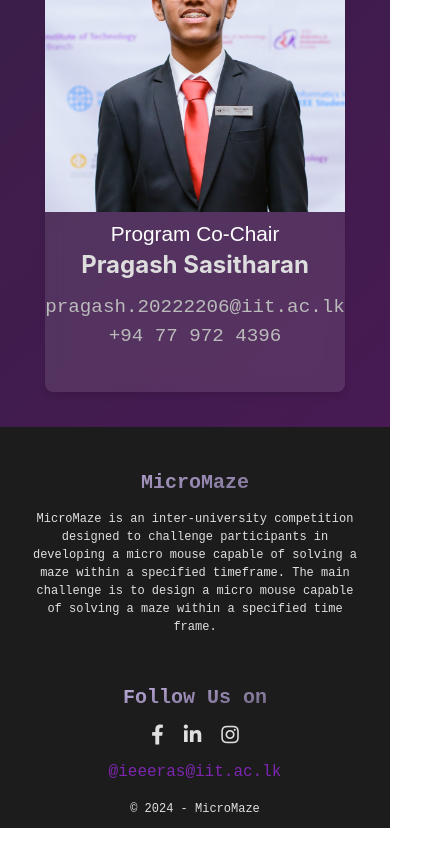
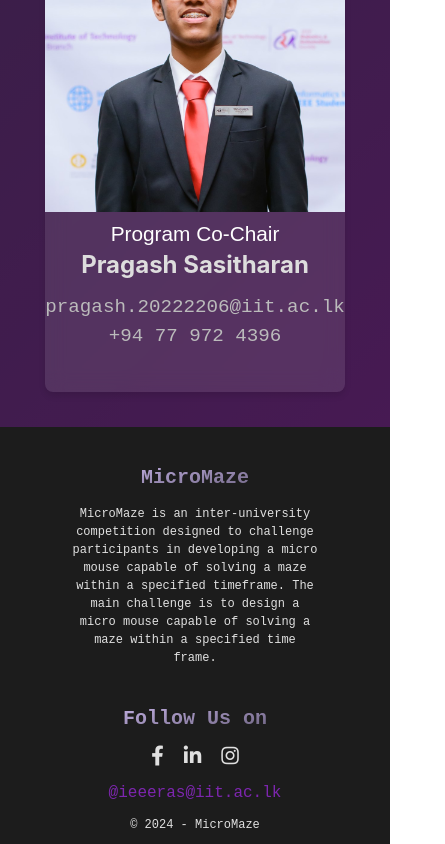
Before and after one commit to Sahan-Daksh/micromaze-web, a React (Vite) app: page / in a window 390 px wide. Shown: the part 11149-11993 px from the top of the page, 445 px wide, since content can reach past the window. Built offline with nearby package versions, Linux system fonts and the light colour scheme; a web font is replaced by a local one.

Commit message:
Fixed Overflow Issue in Mobile View

```diff
--- a/src/assets/styles/pages/layouts/Footer.css
+++ b/src/assets/styles/pages/layouts/Footer.css
@@ -1,26 +1,38 @@
 /* General footer styling */
+body {
+  overflow-x: hidden;
+  width: 100%;
+  max-width: 100vw;
+}
+
 .footer {
   background-color: #1c1c1c;
   color: #e0e0e0;
   font-family: "t26-carbon", monospace;
 font-weight: 400;
 font-style: normal;
-  padding: 20px 10px;
   font-size: 14px;
   position: relative;
   display: flex;
   flex-direction: column;
   justify-content: center;
   align-items: center;
+  width: 100%;
+  max-width: 100vw;
+  padding: 20px 10px;
+  box-sizing: border-box;
 }
 
 .footer-content {
-  max-width: 1200px;
   margin: 0 auto;
   display: flex;
   justify-content: space-between;
   flex-wrap: wrap;
   gap: 30px;
+  width: 100%;
+  max-width: 100%;
+  padding: 0;
+  box-sizing: border-box;
 }
 
 .footer-sections {
@@ -28,21 +40,31 @@ font-style: normal;
   justify-content: space-between;
   gap: 30px;
   width: 100%;
+  max-width: 100%;
+  flex-direction: column;
+  align-items: center;
 }
 
 .footer-info {
-  flex: 3; /* Increase the flex value to make it larger */
-  min-width: 500px; /* Adjust the minimum width */
   padding: 20px; /* Add padding for more space */
   border-radius: 10px; /* Optional: Add border-radius for better visuals */
+  width: 100%;
+  max-width: 100%;
+  min-width: unset;
+  padding: 10px;
+  box-sizing: border-box;
 }
 
 .footer-connect {
-  flex: 1; /* Keep the smaller flex value */
-  min-width: 300px;
+
   text-align: right; /* Aligns content to the right */
   padding: 20px; /* Add padding for more space */
   border-radius: 10px; /* Optional: Add border-radius for better visuals */
+  width: 100%;
+  max-width: 100%;
+  min-width: unset;
+  padding: 10px;
+  box-sizing: border-box;
 }
 
 .footer-title {
@@ -109,6 +131,8 @@ font-style: normal;
 
   .footer-description {
     font-size: 14px;
+    padding-left: 5%;
+    padding-right: 5%;
   }
 
   .social-media a {
@@ -123,7 +147,7 @@ font-style: normal;
   .footer-info,
   .footer-connect {
     text-align: center;
-    padding: 15px; /* Adjust padding for mobile */
+    padding: 10px; /* Adjust padding for mobile */
   }
 
   .social-media {
@@ -142,8 +166,8 @@ font-style: normal;
 
   .footer-description {
     font-size: 12px;
-    padding-left: 15%;
-    padding-right: 15%;
+    padding-left: 5%;
+    padding-right: 5%;
   }
 
   .social-media a {
@@ -152,6 +176,6 @@ font-style: normal;
 
   .footer-info,
   .footer-connect {
-    padding: 10px; /* Adjust padding for smaller screens */
+    padding: 5px; /* Adjust padding for smaller screens */
   }
 }
--- a/src/assets/styles/pages/layouts/Hero.css
+++ b/src/assets/styles/pages/layouts/Hero.css
@@ -86,6 +86,6 @@ font-style: normal;
   .hero-heading {
     position: relative;
     font-size: 5.5rem;
-    margin-left: -8%;
+    margin-left: -3%;
   }
 }
--- a/src/assets/styles/pages/layouts/Intro.css
+++ b/src/assets/styles/pages/layouts/Intro.css
@@ -1,5 +1,4 @@
 /* Intro.css */
-
 .intro-container {
     position: relative;
     height: 100vh;
--- a/src/pages/MainPage.jsx
+++ b/src/pages/MainPage.jsx
@@ -39,12 +39,15 @@ export default function MainPage() {
       <AnimatedBackground isActive={activeSegment === 0}>
         <FAQ />
       </AnimatedBackground>
+
       <AnimatedBackground isActive={activeSegment === 1}>
         <Merch />
       </AnimatedBackground>
+
       <AnimatedBackground isActive={activeSegment === 2}>
         <Partners />
       </AnimatedBackground>
+
       <AnimatedBackground isActive={activeSegment === 3}>
         <Contact />
       </AnimatedBackground>
```
